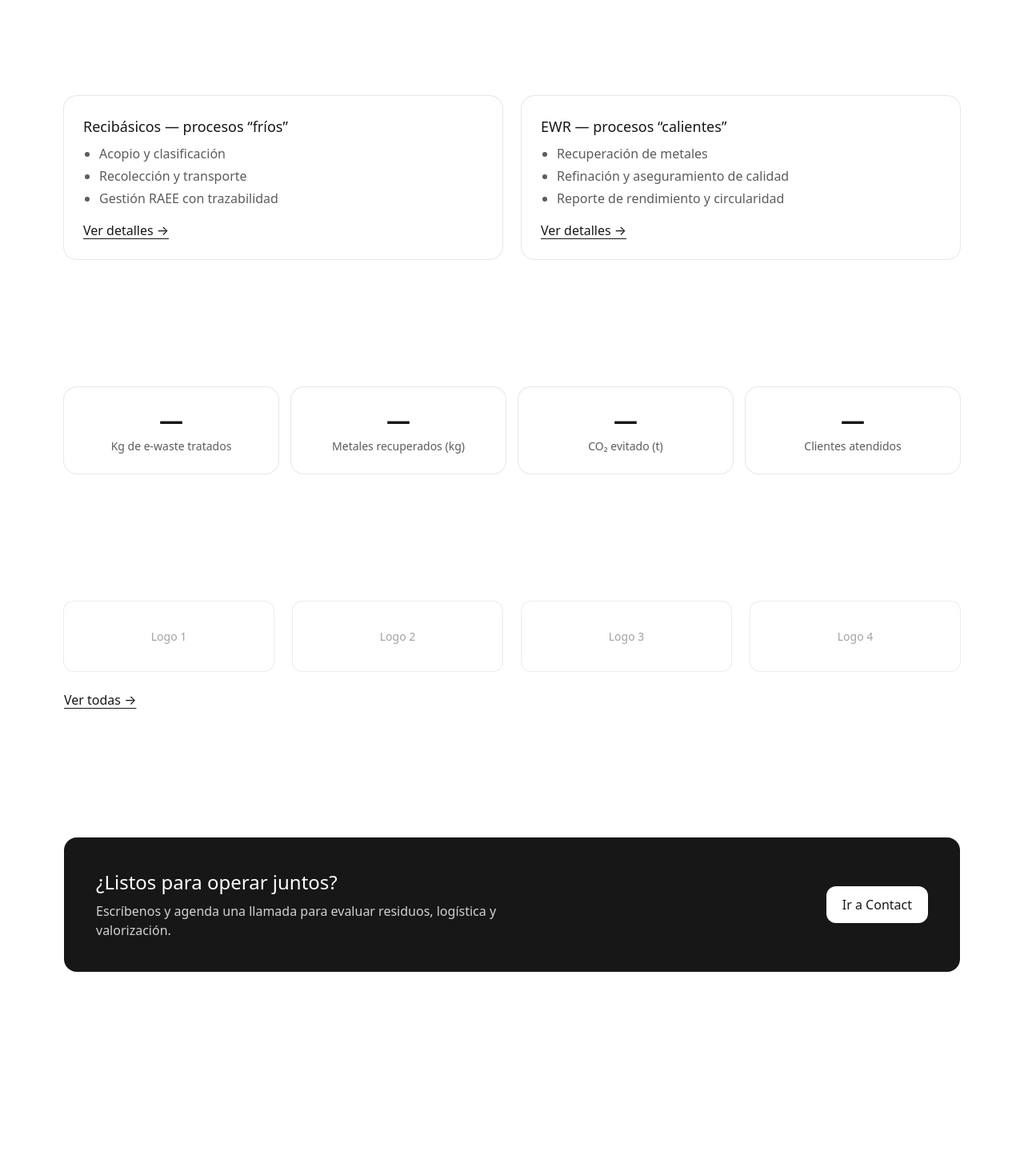
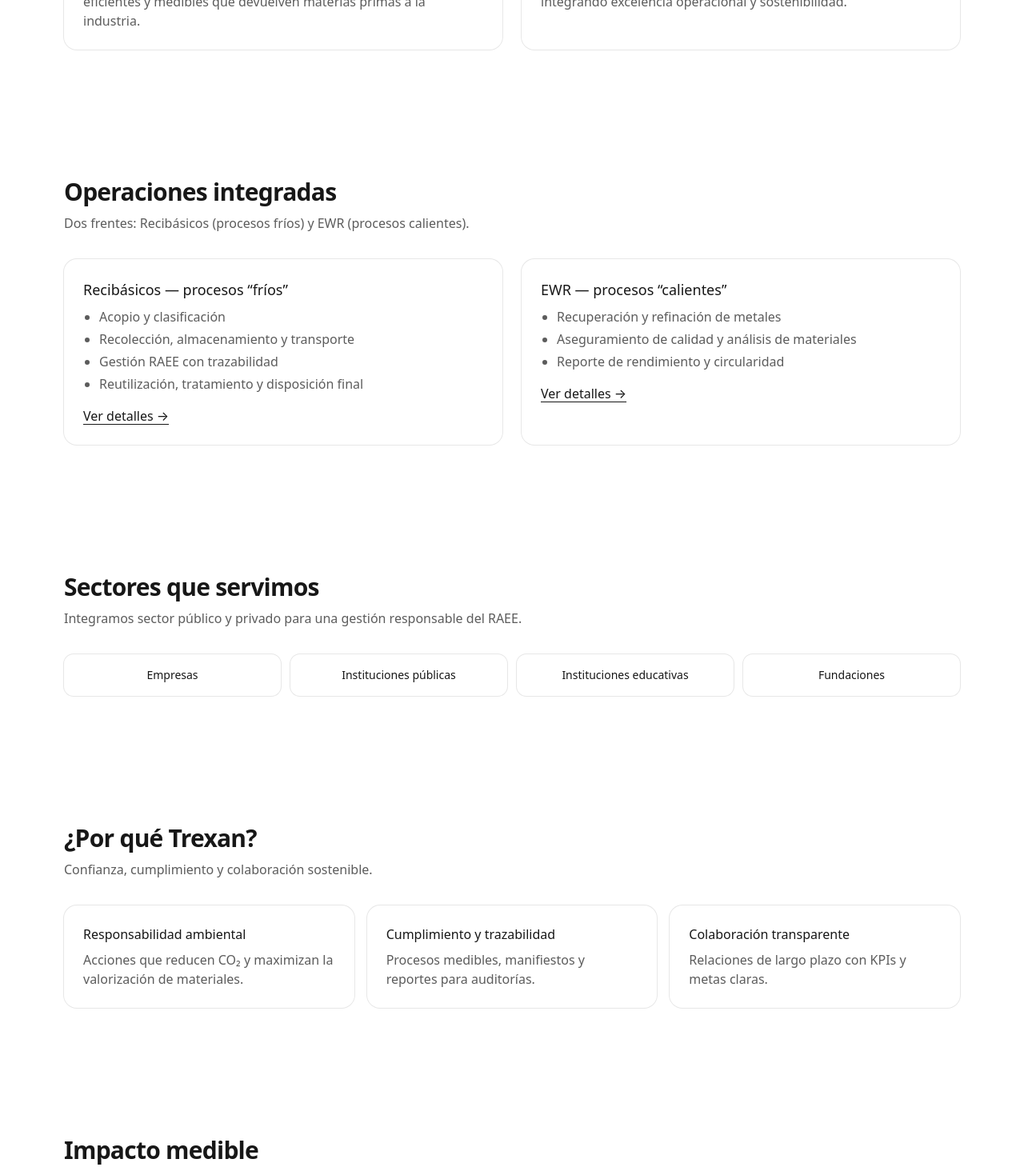
Before and after one commit to ernestosoto3/trexanwebsite, a Next.js app: page / in a window 1280 px wide. Shown: the part 700-2169 px from the top of the page at 80% size. Before the commit the page ends 1995 px from the top, so only its background shows below. Built offline with nearby package versions, Linux system fonts and the light colour scheme.

Commit message:
Arreglos minimos al app/page.tsx

```diff
--- a/app/(componentes)/Section.tsx
+++ /dev/null
@@ -1,33 +0,0 @@
-export default function Seccion({
-  id,
-  titulo,
-  subtitulo,
-  children,
-}: {
-  id?: string;
-  titulo?: string;
-  subtitulo?: string;
-  children: React.ReactNode;
-}) {
-  return (
-    <section id={id} className="py-16 md:py-20">
-      <div className="mx-auto max-w-6xl px-4">
-        {(titulo || subtitulo) && (
-          <header className="mb-8">
-            {titulo && (
-              <h2 className="text-2xl md:text-3xl font-semibold tracking-tight">
-                {titulo}
-              </h2>
-            )}
-            {subtitulo && (
-              <p className="mt-2 text-base/relaxed text-foreground/70">
-                {subtitulo}
-              </p>
-            )}
-          </header>
-        )}
-        {children}
-      </div>
-    </section>
-  );
-}
--- a/app/page.tsx
+++ b/app/page.tsx
@@ -1,26 +1,25 @@
 import Link from "next/link";
-import Section from "./(componentes)/Section";
+import Seccion from "./(componentes)/Seccion";
 
 export const revalidate = 60;
 
 export default function HomePage() {
   return (
     <main>
-      {/* Hero */}
       <section className="relative isolate">
         <div className="mx-auto max-w-6xl px-4 py-20 md:py-28">
           <h1 className="text-4xl md:text-5xl font-semibold tracking-tight">
             Transformamos e-waste en metales sostenibles
           </h1>
           <p className="mt-4 text-lg text-foreground/70 max-w-2xl">
-            Economía circular aplicada: operaciones “frías” (acopio, logística)
-            y “calientes” (recuperación y refinación) integradas de punta a punta.
+            Economía circular aplicada: operaciones “frías” (acopio, logística) y “calientes”
+            (recuperación y refinación) integradas de punta a punta.
           </p>
           <div className="mt-8 flex gap-3">
-            <Link href="/contact" className="px-5 py-3 rounded-xl bg-foreground text-background">
+            <Link href="/contacto" className="px-5 py-3 rounded-xl bg-foreground text-background">
               Contáctanos
             </Link>
-            <Link href="/operations" className="px-5 py-3 rounded-xl ring-1 ring-foreground/20">
+            <Link href="/operaciones" className="px-5 py-3 rounded-xl ring-1 ring-foreground/20">
               Ver operaciones
             </Link>
           </div>
@@ -28,45 +27,45 @@
       </section>
 
       {/* Misión / Visión */}
-      <Section
-        id="mission-vision"
-        title="Nuestra misión y visión"
-        subtitle="Cierre de ciclo, trazabilidad y valor recuperado con impacto ambiental positivo."
+      <Seccion
+        id="mision-vision"
+        titulo="Nuestra misión y visión"
+        subtitulo="Cierre de ciclo, trazabilidad y valor recuperado con impacto ambiental positivo."
       >
         <div className="grid md:grid-cols-2 gap-6">
           <div className="rounded-2xl p-6 ring-1 ring-foreground/10">
             <h3 className="text-xl font-medium">Misión</h3>
             <p className="mt-2 text-foreground/70">
-              Revalorizar residuos electrónicos mediante procesos seguros,
-              eficientes y medibles que devuelven materias primas a la industria.
+              Revalorizar residuos electrónicos mediante procesos seguros, eficientes y medibles
+              que devuelven materias primas a la industria.
             </p>
           </div>
           <div className="rounded-2xl p-6 ring-1 ring-foreground/10">
             <h3 className="text-xl font-medium">Visión</h3>
             <p className="mt-2 text-foreground/70">
-              Ser el estándar de circularidad y cumplimiento en Latinoamérica,
-              integrando excelencia operacional y sostenibilidad.
+              Ser el estándar de circularidad y cumplimiento en Latinoamérica, integrando
+              excelencia operacional y sostenibilidad.
             </p>
           </div>
         </div>
-      </Section>
+      </Seccion>
 
-      {/* Operations overview */}
-      <Section
-        id="operations-overview"
-        title="Operations overview"
-        subtitle="Dos frentes integrados: Recibásicos (procesos fríos) y EWR (procesos calientes)."
+      <Seccion
+        id="resumen-operaciones"
+        titulo="Operaciones integradas"
+        subtitulo="Dos frentes: Recibásicos (procesos fríos) y EWR (procesos calientes)."
       >
         <div className="grid md:grid-cols-2 gap-6">
           <div className="rounded-2xl p-6 ring-1 ring-foreground/10">
             <h3 className="text-lg font-medium">Recibásicos — procesos “fríos”</h3>
             <ul className="mt-2 list-disc pl-5 text-foreground/70 space-y-1">
               <li>Acopio y clasificación</li>
-              <li>Recolección y transporte</li>
+              <li>Recolección, <span className="whitespace-nowrap">almacenamiento</span> y transporte</li>
               <li>Gestión RAEE con trazabilidad</li>
+              <li>Reutilización, tratamiento y disposición final</li>
             </ul>
             <div className="mt-4">
-              <Link href="/operations" className="underline underline-offset-4">
+              <Link href="/operaciones" className="underline underline-offset-4">
                 Ver detalles →
               </Link>
             </div>
@@ -74,24 +73,59 @@
           <div className="rounded-2xl p-6 ring-1 ring-foreground/10">
             <h3 className="text-lg font-medium">EWR — procesos “calientes”</h3>
             <ul className="mt-2 list-disc pl-5 text-foreground/70 space-y-1">
-              <li>Recuperación de metales</li>
-              <li>Refinación y aseguramiento de calidad</li>
+              <li>Recuperación y refinación de metales</li>
+              <li>Aseguramiento de calidad y análisis de materiales</li>
               <li>Reporte de rendimiento y circularidad</li>
             </ul>
             <div className="mt-4">
-              <Link href="/operations" className="underline underline-offset-4">
+              <Link href="/operaciones" className="underline underline-offset-4">
                 Ver detalles →
               </Link>
             </div>
           </div>
         </div>
-      </Section>
+      </Seccion>
 
-      {/* Sustainability counters (placeholder) */}
-      <Section
-        id="sustainability-counters"
-        title="Impacto medible"
-        subtitle="Métricas de circularidad (placeholders) — en Fase 3 las conectamos a Sanity."
+      {/* Sectores (extracto breve del deck, solo para Home) */}
+      <Seccion
+        id="sectores"
+        titulo="Sectores que servimos"
+        subtitulo="Integramos sector público y privado para una gestión responsable del RAEE."
+      >
+        <div className="grid sm:grid-cols-2 md:grid-cols-4 gap-3">
+          {["Empresas", "Instituciones públicas", "Instituciones educativas", "Fundaciones"].map((s) => (
+            <div key={s} className="rounded-xl p-4 ring-1 ring-foreground/10 text-center text-sm">
+              {s}
+            </div>
+          ))}
+        </div>
+      </Seccion>
+
+      <Seccion
+        id="por-que-trexan"
+        titulo="¿Por qué Trexan?"
+        subtitulo="Confianza, cumplimiento y colaboración sostenible."
+      >
+        <ul className="grid md:grid-cols-3 gap-4 text-foreground/70">
+          <li className="rounded-2xl p-6 ring-1 ring-foreground/10">
+            <span className="font-medium text-foreground">Responsabilidad ambiental</span>
+            <p className="mt-2">Acciones que reducen CO₂ y maximizan la valorización de materiales.</p>
+          </li>
+          <li className="rounded-2xl p-6 ring-1 ring-foreground/10">
+            <span className="font-medium text-foreground">Cumplimiento y trazabilidad</span>
+            <p className="mt-2">Procesos medibles, manifiestos y reportes para auditorías.</p>
+          </li>
+          <li className="rounded-2xl p-6 ring-1 ring-foreground/10">
+            <span className="font-medium text-foreground">Colaboración transparente</span>
+            <p className="mt-2">Relaciones de largo plazo con KPIs y metas claras.</p>
+          </li>
+        </ul>
+      </Seccion>
+
+      <Seccion
+        id="impacto"
+        titulo="Impacto medible"
+        subtitulo="Conectaremos estas métricas a Sanity en la siguiente fase."
       >
         <div className="grid grid-cols-2 md:grid-cols-4 gap-4">
           {[
@@ -106,30 +140,9 @@
             </div>
           ))}
         </div>
-      </Section>
+      </Seccion>
 
-      {/* Certs logo cloud (placeholder) */}
-      <Section
-        id="certifications"
-        title="Certifications"
-        subtitle="ISO / R2 / e-Stewards (logos de ejemplo; en Fase 2 los traemos desde Sanity)."
-      >
-        <div className="grid grid-cols-2 md:grid-cols-4 gap-6 opacity-80">
-          {[1,2,3,4].map((i) => (
-            <div key={i} className="aspect-3/1 rounded-xl ring-1 ring-foreground/10 grid place-items-center">
-              <span className="text-sm text-foreground/50">Logo {i}</span>
-            </div>
-          ))}
-        </div>
-        <div className="mt-6">
-          <Link href="/certifications" className="underline underline-offset-4">
-            Ver todas →
-          </Link>
-        </div>
-      </Section>
-
-      {/* CTA final */}
-      <Section id="cta">
+      <Seccion id="cta">
         <div className="rounded-2xl p-8 md:p-10 bg-foreground text-background grid md:grid-cols-2 gap-6 items-center">
           <div>
             <h3 className="text-2xl font-medium">¿Listos para operar juntos?</h3>
@@ -138,12 +151,12 @@
             </p>
           </div>
           <div className="md:justify-self-end">
-            <Link href="/contact" className="px-5 py-3 rounded-xl bg-background text-foreground">
-              Ir a Contact
+            <Link href="/contacto" className="px-5 py-3 rounded-xl bg-background text-foreground">
+              Ir a Contacto
             </Link>
           </div>
         </div>
-      </Section>
+      </Seccion>
     </main>
   );
 }
```
